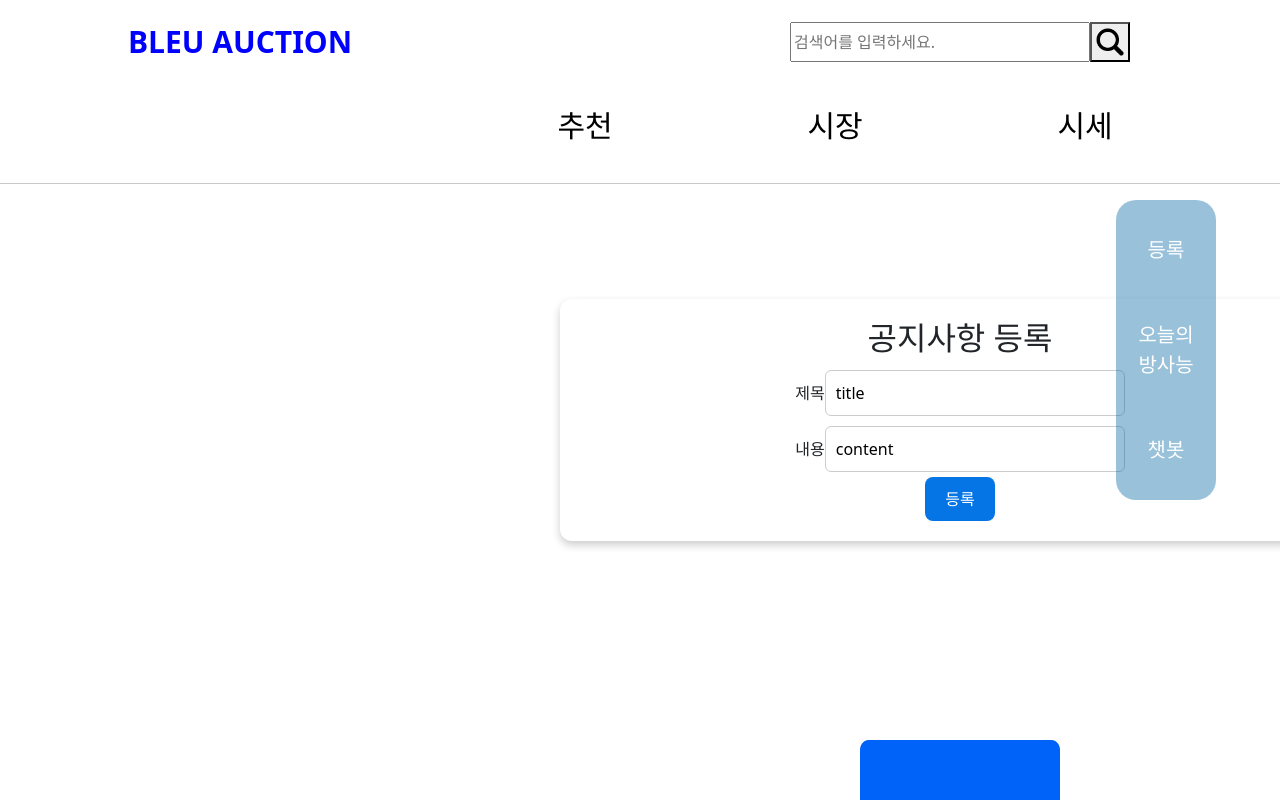
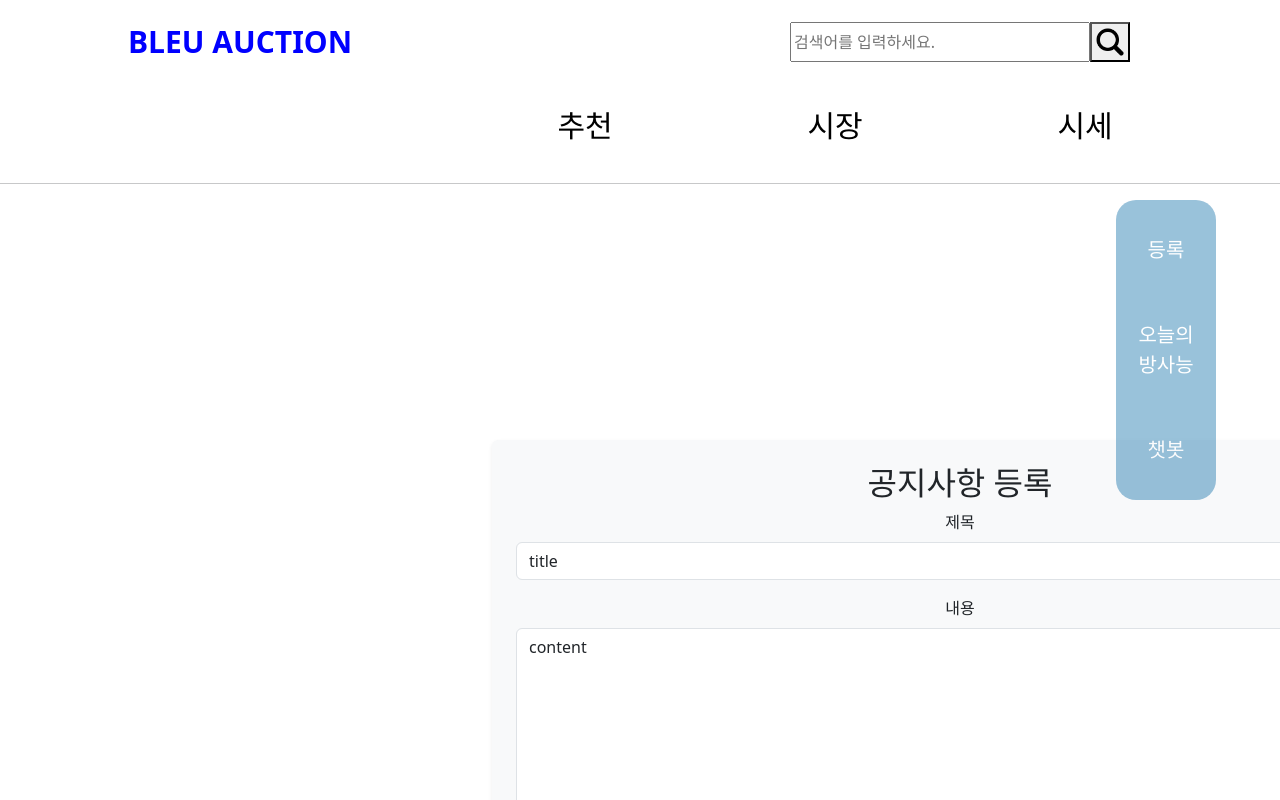
Before and after one commit to NC7-BleuAuction/bleuauction_fe, a React (Create React App) app: page /admin/notice/register in a window 1280 px wide. Shown: the top 800 px of the page. Built offline with nearby package versions, Linux system fonts and the light colour scheme; sample sign-in values are in the browser's storage; what handsontable would draw is missing.

Commit message:
공지사항 등록폼 수정

```diff
--- a/src/components/Admin/NoticeRegisterationForm.js
+++ b/src/components/Admin/NoticeRegisterationForm.js
@@ -1,8 +1,7 @@
 import React, { useState } from 'react';
 import { useNavigate } from 'react-router-dom';
-import axios, { formToJSON } from 'axios';
+import axios from 'axios';
 import { sendAxiosRequest } from '../utility/common';
-
 
 const accessToken = sessionStorage.getItem('accessToken');
 
@@ -17,81 +16,66 @@ function NoticeRegisterationForm() {
     setNotice({ ...notice, [name]: value });
   };
 
-
   const navigate = useNavigate();
-
 
   const handleSubmit = (e) => {
     e.preventDefault();
 
     let formData = new FormData(e.target);
-    // let formObj = formToJSON(formData);
-    sendAxiosRequest(`/api/notice/new`, 'POST', formData, response => {
+    sendAxiosRequest(
+      `/api/notice/new`,
+      'POST',
+      formData,
+      (response) => {
         console.log('응답값:', response.data);
         alert('공지사항이 등록 되었습니다.');
         navigate('/admin/notice/list');
       },
-      error => {
+      (error) => {
         console.error('API 호출 중 에러 발생: ', error);
         alert('공지사항 등록에 실패하셨습니다!');
       },
       null,
       accessToken
-    )
+    );
   };
 
   return (
-    <div style={styles.container}>
-      <form onSubmit={handleSubmit} style={styles.form}>
+    <div className="container-fluid">
+      <div className="row justify-content-center align-items-center" style={{ height: '100vh' }}>
+        <div className="col-md-6">
+          <form onSubmit={handleSubmit} className="p-4 bg-light rounded shadow-sm">
             <h2>공지사항 등록</h2>
-        <div>
-          <label>제목 </label>
-          <input style={styles.input} type="text" name="noticeTitle" value={notice.noticeTitle} onChange={handleChange} />
+            <div className="mb-3">
+              <label htmlFor="noticeTitle" className="form-label">제목</label>
+              <input
+                type="text"
+                id="noticeTitle"
+                name="noticeTitle"
+                value={notice.noticeTitle}
+                onChange={handleChange}
+                className="form-control"
+              />
             </div>
-        <div>
-          <label>내용 </label>
-          <input style={styles.input} type="text" name="noticeContent" value={notice.noticeContent} onChange={handleChange} />
+            <div className="mb-3">
+              <label htmlFor="noticeContent" className="form-label">내용</label>
+              <textarea
+                id="noticeContent"
+                name="noticeContent"
+                value={notice.noticeContent}
+                onChange={handleChange}
+                className="form-control"
+                rows="10"
+              ></textarea>
             </div>
-        <button type="submit" style={styles.submitButton}>등록</button>
+            <button type="submit" className="btn btn-primary">
+              등록
+            </button>
           </form>
+        </div>
+      </div>
     </div>
   );
 }
 
-const styles = {
-  container: {
-    display: 'flex',
-    justifyContent: 'center',
-    alignItems: 'center',
-    height: '30vh',
-  },
-  form: {
-    display: 'flex',
-    flexDirection: 'column',
-    alignItems: 'center', // 폼 내용을 중앙 정렬합니다.
-    padding: '20px',  // 내부 패딩을 추가합니다.
-    borderRadius: '12px',  // 모서리를 둥글게 합니다.
-    boxShadow: '0 4px 8px 0 rgba(0, 0, 0, 0.2)', // 약간의 그림자 효과를 추가합니다.
-    background: 'white', // 배경색을 흰색으로 설정합니다.
-    width: '800px',
-  },
-  input: {
-    padding: '10px',
-    margin: '5px 0',
-    borderRadius: '6px',
-    border: '1px solid #ccc',
-    outline: 'none',
-    width: '300px',
-  },
-  submitButton: {
-    padding: '10px 20px',
-    cursor: 'pointer',
-    backgroundColor: '#0575E6',
-    border: 'none',
-    borderRadius: '8px',
-    color: 'white',
-  },
-}
-
-
 export default NoticeRegisterationForm;
```
Lines whose indentation alone changed are shown as unchanged.
